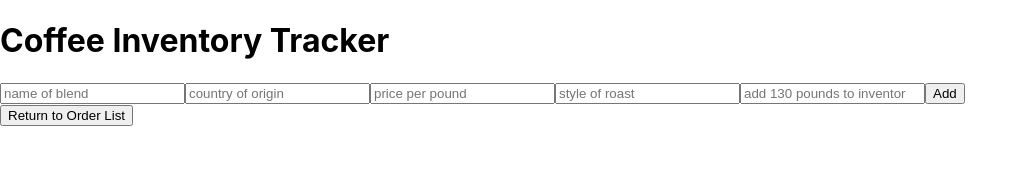
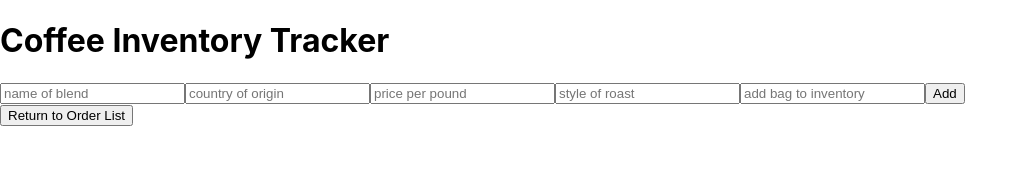
Before and after one commit to ChrisRDavila/coffee-inventory, a React (Create React App) app: page / in a window 1280 px wide. Both pictures are taken after a click on the button "Add Order". Shown: the top 173 px of the page, without its empty margins (0-1028 px from the left). Built offline with nearby package versions, Linux system fonts and the light colour scheme.

Commit message:
minor edits, now working, needs styling and possbiel refomrat to how 130 lb bags added

```diff
--- a/src/components/EditOrderForm.js
+++ b/src/components/EditOrderForm.js
@@ -35,7 +35,7 @@ function EditOrderForm(props){
           type='number'
           name='price'
           min='0'
-          placeholder="price oer pound"
+          placeholder="price per pound"
           className='form-control' />
         <input
           type='text'
@@ -46,7 +46,7 @@ function EditOrderForm(props){
           type='number'
           name='amount'
           min='0'
-          placeholder='bags in inventory'
+          placeholder='pounds in inventory'
           className='form-control'/>
 
         <button type='submit'>Edit this List Item</button>
--- a/src/components/NewOrderForm.js
+++ b/src/components/NewOrderForm.js
@@ -48,7 +48,7 @@ function NewOrderForm(props){
           type='number'
           name='bags'
           min='0'
-          placeholder='add 130 pounds to inventory'
+          placeholder='add bag to inventory'
           className='form-control'/>
 
         <button type='submit'>Add</button>
```
